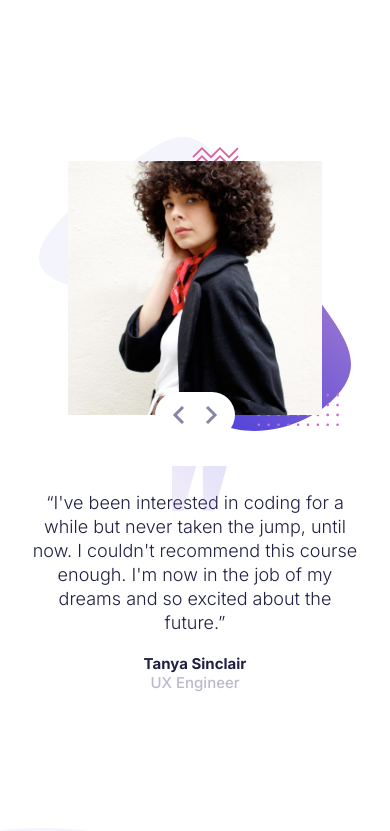
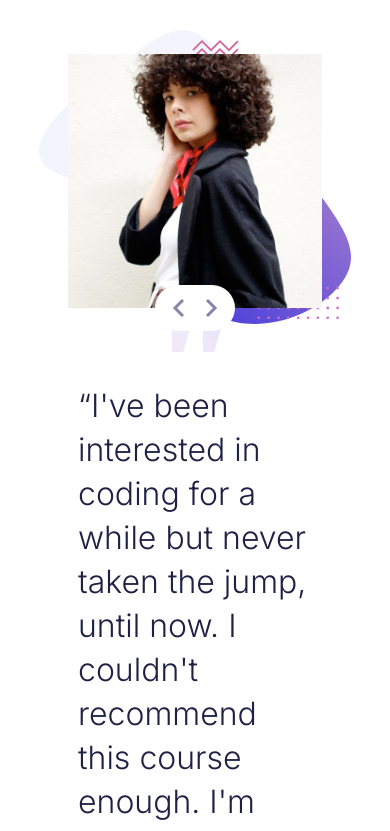
Before and after one commit to aaronkagan/testimonials-slider-react, a React (Vite) app: page / in a window 390 px wide. Shown: the top 831 px of the page. Built offline with nearby package versions, Linux system fonts and the light colour scheme.

Commit message:
col left mobile

```diff
--- a/src/Slide.tsx
+++ b/src/Slide.tsx
@@ -149,4 +149,40 @@ const StyledMain = styled.main`
       cursor: pointer;
     }
   }
+
+  @media all and (min-width: 768px) {
+    flex-direction: row;
+  }
+
+  .col-left-wrapper {
+    .col-left {
+      text-align: start;
+      width: 100%;
+      max-width: 60%;
+
+      .text {
+        font-size: 3.2rem;
+        line-height: 4.4rem;
+        margin-bottom: 3.2rem;
+      }
+
+      .person {
+        flex-direction: row;
+        align-items: center;
+        margin-bottom: 0;
+        gap: 1rem;
+
+        .name {
+          margin-bottom: 0;
+          font-size: 2rem;
+          line-height: 3.8rem;
+        }
+
+        .title {
+          font-size: 2rem;
+          line-height: 3.8rem;
+        }
+      }
+    }
+  }
 `;
```
